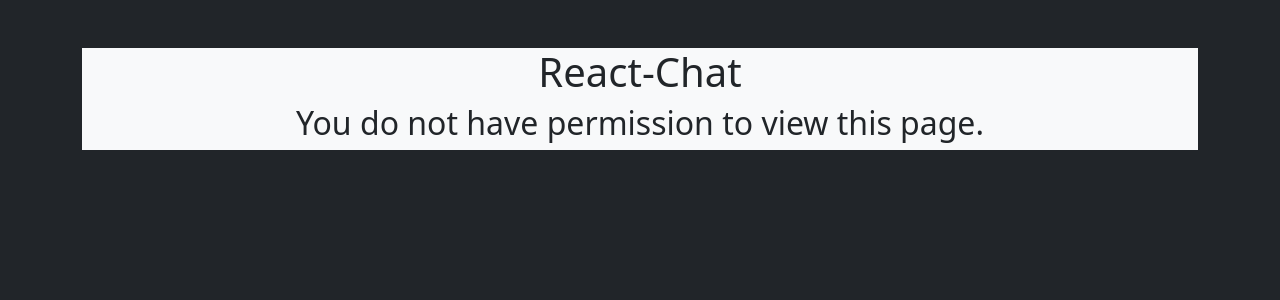
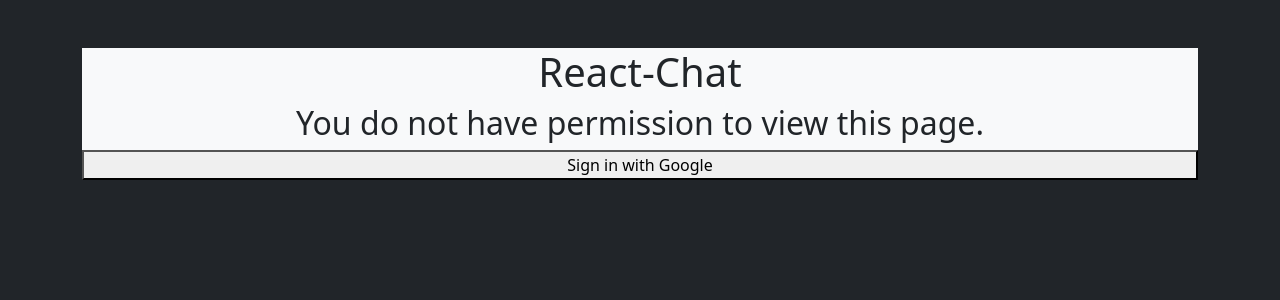
Before and after one commit to matthewberzinskas/react-chat, a React (Create React App) app: page / in a window 1280 px wide. Shown: the top 300 px of the page. Built offline with nearby package versions, Linux system fonts and the light colour scheme; no server answers.

Commit message:
Updates to route logic

```diff
--- a/src/App.js
+++ b/src/App.js
@@ -3,6 +3,7 @@
 import { auth } from "./Firebase";
 
 import Homepage from "./components/Homepage";
+import Login from "./routes/Login";
 
 import "./App.css";
 
@@ -17,12 +18,14 @@
           <h1>React-Chat</h1>
           <div>
             {user ? (
-              <Homepage user={user}/>
+              <Homepage user={user} />
             ) : (
-              <h2>You do not have permission to view this page.</h2>
+              <div className="d-flex flex-column">
+                <h2>You do not have permission to view this page.</h2>
+                <Login />
+              </div>
             )}
           </div>
-          {/*           <section>{user ? <ChatRoom /> : <SignIn />}</section> */}
         </div>
       </div>
     </div>
--- a/src/components/Homepage.js
+++ b/src/components/Homepage.js
@@ -1,5 +1,6 @@
 import { Link } from "react-router-dom";
-import SignOut from "./SignOut";
+
+import Logout from "./Logout";
 
 export default function Homepage(props) {
   console.log(props.user);
@@ -8,7 +9,7 @@
     <div className="d-flex flex-column">
       <h1>Welcome {user.displayName}!</h1>
       <Link to="/chat">Go to chat</Link>
-      <SignOut />
+      <Logout />
     </div>
   );
 }
--- a/src/components/SignOut.js
+++ b/src/components/Logout.js
@@ -1,9 +1,7 @@
 import { auth } from "../Firebase";
 
-function SignOut() {
+export default function Logout() {
   return (
     auth.currentUser && <button onClick={() => auth.signOut()}>Sign Out</button>
   );
 }
-
-export default SignOut;
--- a/src/index.js
+++ b/src/index.js
@@ -1,18 +1,18 @@
-import ReactDOM from "react-dom";
+import {createRoot} from 'react-dom/client';
+
 import {
   BrowserRouter as Router,
-  Switch,
   Routes,
   Route,
-  Link,
 } from "react-router-dom";
+
 import App from "./App";
 import ChatRoom from "./components/ChatRoom";
 
 import "bootstrap/dist/css/bootstrap.min.css";
 
-const container = document.getElementById('root');
-const root = ReactDOM.createRoot(container);
+const rootElement = document.getElementById('root');
+const root = createRoot(rootElement);
 
 root.render(
   <Router>
```
